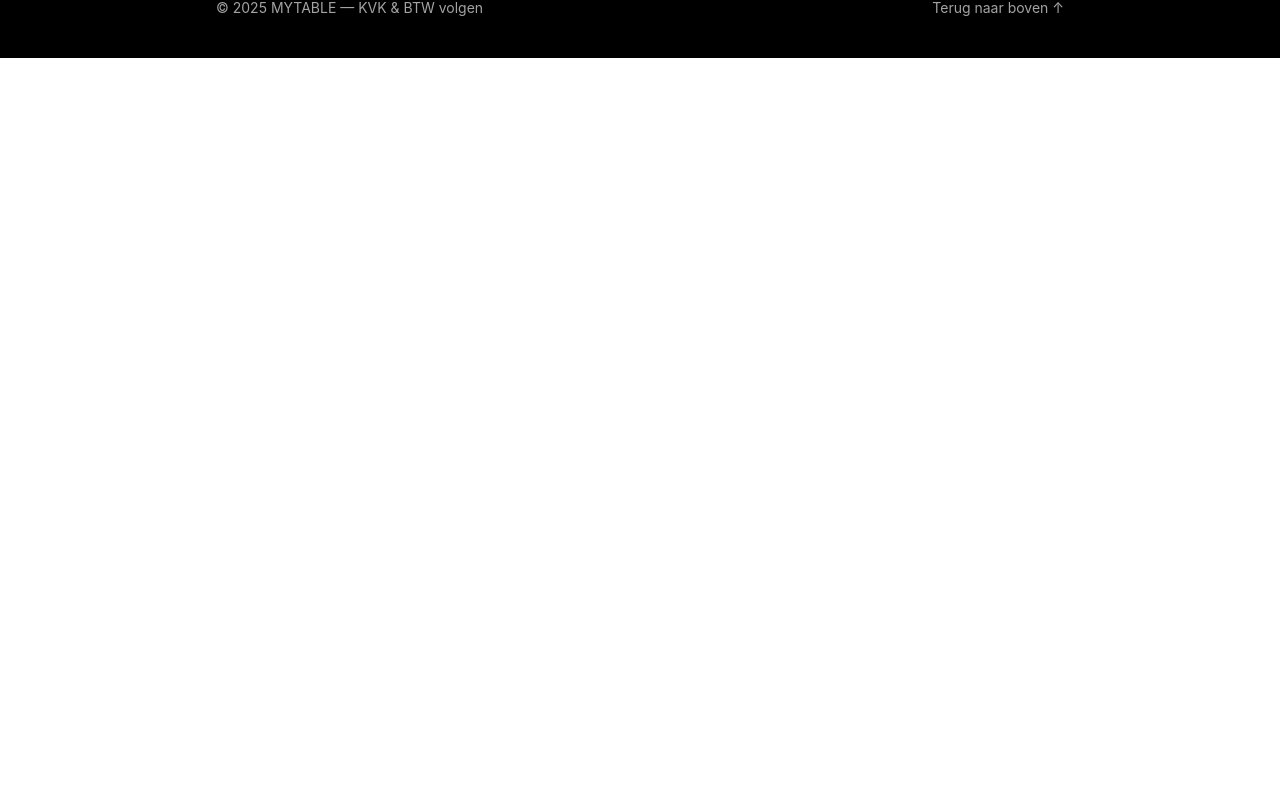
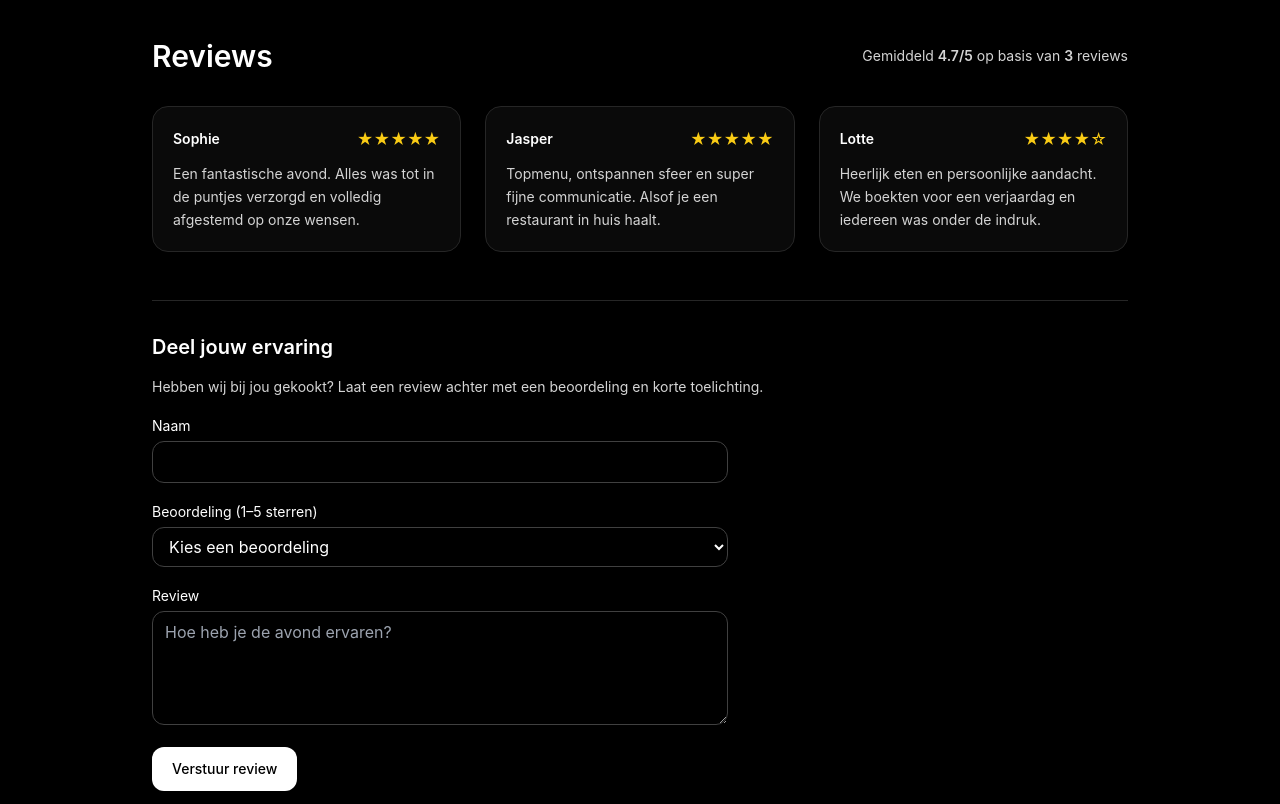
Before and after one commit to marienvermeij/MYtable, a React (Vite) app: page / in a window 1280 px wide. Shown: the part 1736-2540 px from the top of the page. Before the commit the page ends 1794 px from the top, so only its background shows below. Built offline with nearby package versions, Linux system fonts and the light colour scheme.

Commit message:
Implement reviews section and submission form
Added a reviews section with sample reviews and a review submission form.

```diff
--- a/src/App.jsx
+++ b/src/App.jsx
@@ -1,5 +1,32 @@
 import React from "react";
 import "./App.css";
+
+const reviews = [
+  {
+    name: "Sophie",
+    rating: 5,
+    text: "Een fantastische avond. Alles was tot in de puntjes verzorgd en volledig afgestemd op onze wensen.",
+  },
+  {
+    name: "Jasper",
+    rating: 5,
+    text: "Topmenu, ontspannen sfeer en super fijne communicatie. Alsof je een restaurant in huis haalt.",
+  },
+  {
+    name: "Lotte",
+    rating: 4,
+    text: "Heerlijk eten en persoonlijke aandacht. We boekten voor een verjaardag en iedereen was onder de indruk.",
+  },
+];
+
+function renderStars(rating) {
+  return (
+    <span className="text-yellow-400">
+      {"★".repeat(rating)}
+      {"☆".repeat(5 - rating)}
+    </span>
+  );
+}
 
 function App() {
   return (
@@ -111,7 +138,7 @@ function App() {
 
             {/* Formspree contact form */}
             <form
-              action="https://formspree.io/f/xdkpagnr" // ✅ jouw Formspree-link
+              action="https://formspree.io/f/xdkpagnr"
               method="POST"
               className="space-y-4"
             >
@@ -163,7 +190,6 @@ function App() {
                 ></textarea>
               </label>
 
-              {/* Redirect na versturen */}
               <input
                 type="hidden"
                 name="_next"
@@ -175,6 +201,109 @@ function App() {
                 className="inline-flex items-center justify-center rounded-xl px-5 py-3 text-sm font-medium bg-white text-black hover:bg-neutral-200 transition"
               >
                 Verstuur
+              </button>
+            </form>
+          </div>
+        </div>
+      </section>
+
+      {/* ===== REVIEWS ===== */}
+      <section
+        id="reviews"
+        className="py-20 border-t border-neutral-800 bg-black text-white"
+      >
+        <div className="container mx-auto max-w-5xl px-6">
+          <div className="flex items-center justify-between mb-8">
+            <h2 className="text-3xl font-semibold">Reviews</h2>
+            <div className="text-sm text-neutral-300">
+              Gemiddeld{" "}
+              <span className="font-semibold">
+                4.7/5
+              </span>{" "}
+              op basis van{" "}
+              <span className="font-semibold">
+                {reviews.length}
+              </span>{" "}
+              reviews
+            </div>
+          </div>
+
+          {/* balk met reviews */}
+          <div className="grid md:grid-cols-3 gap-6">
+            {reviews.map((review, idx) => (
+              <div
+                key={idx}
+                className="rounded-2xl border border-neutral-800 bg-neutral-950 p-5 flex flex-col gap-3"
+              >
+                <div className="flex items-center justify-between">
+                  <span className="text-sm font-semibold">{review.name}</span>
+                  {renderStars(review.rating)}
+                </div>
+                <p className="text-sm text-neutral-300 leading-relaxed">
+                  {review.text}
+                </p>
+              </div>
+            ))}
+          </div>
+
+          {/* review formulier */}
+          <div className="mt-12 border-t border-neutral-800 pt-8">
+            <h3 className="text-xl font-semibold mb-4">Deel jouw ervaring</h3>
+            <p className="text-sm text-neutral-300 mb-4">
+              Hebben wij bij jou gekookt? Laat een review achter met een
+              beoordeling en korte toelichting.
+            </p>
+            <form
+              action="https://formspree.io/f/YOUR_REVIEW_FORM_ID"
+              method="POST"
+              className="space-y-4 max-w-xl"
+            >
+              <label className="block">
+                <span className="text-sm">Naam</span>
+                <input
+                  required
+                  name="naam"
+                  className="mt-1 w-full rounded-xl border border-neutral-700 bg-black text-white px-3 py-2"
+                />
+              </label>
+
+              <label className="block">
+                <span className="text-sm">Beoordeling (1–5 sterren)</span>
+                <select
+                  name="rating"
+                  required
+                  className="mt-1 w-full rounded-xl border border-neutral-700 bg-black text-white px-3 py-2"
+                >
+                  <option value="">Kies een beoordeling</option>
+                  <option value="5">5 - Uitstekend</option>
+                  <option value="4">4 - Erg goed</option>
+                  <option value="3">3 - Prima</option>
+                  <option value="2">2 - Matig</option>
+                  <option value="1">1 - Ontevreden</option>
+                </select>
+              </label>
+
+              <label className="block">
+                <span className="text-sm">Review</span>
+                <textarea
+                  name="review"
+                  rows="4"
+                  className="mt-1 w-full rounded-xl border border-neutral-700 bg-black text-white px-3 py-2"
+                  placeholder="Hoe heb je de avond ervaren?"
+                ></textarea>
+              </label>
+
+              <input
+                type="hidden"
+                name="_next"
+                value="https://mytableprivate.netlify.app/bedankt.html"
+              />
+
+              <button
+                type="submit"
+                className="inline-flex items-center justify-center rounded-xl px-5 py-3 text-sm font-medium bg-white text-black hover:bg-neutral-200 transition"
+              >
+                Verstuur review
               </button>
             </form>
           </div>
```
